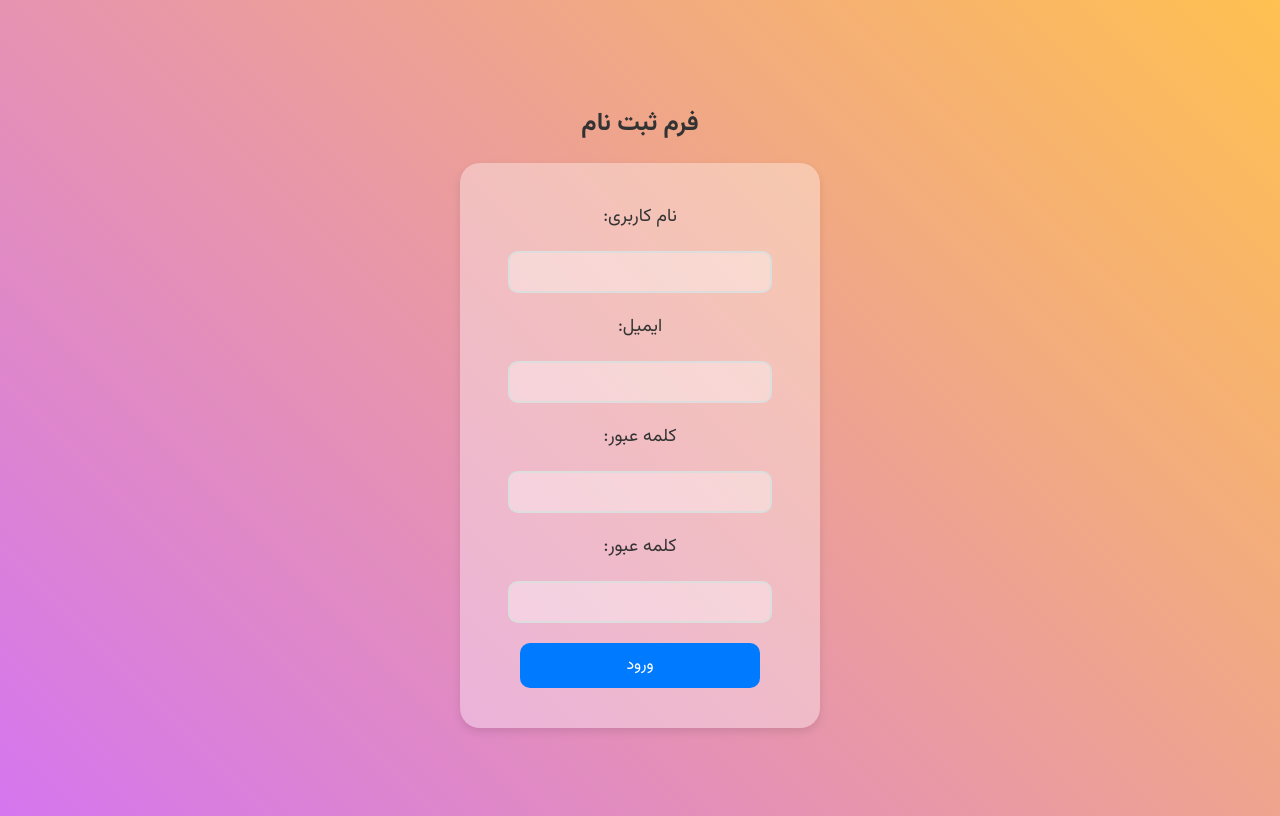
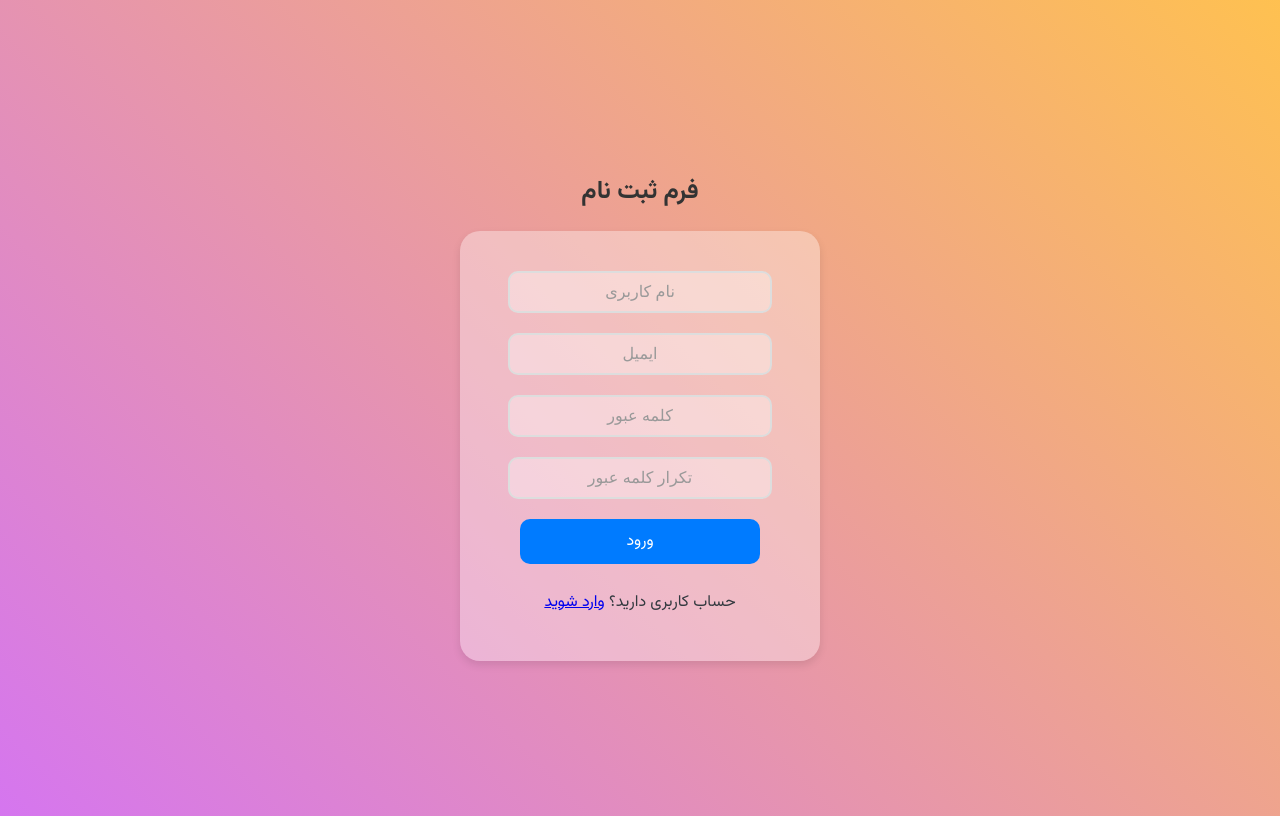
Before and after one commit to AmirHB3/AmirHB, a PHP site: page /components/registerAction.php in a window 1280 px wide. Run offline with PHP 8.4, Linux system fonts and the light colour scheme.

Commit message:
linking register  DB & edit login/register form
Linking the register to the database and editing the login and register form

```diff
--- a/assets/css/login_register.css
+++ b/assets/css/login_register.css
@@ -18,7 +18,6 @@ body {
     50% { background-position: 100% 50%; }
     100% { background-position: 0% 50%; }
 }
-
 
 /* login form */
 form {
@@ -58,6 +57,7 @@ input[type="password"] {
     text-align: center;
     background-color: rgba(255, 255, 255, 0.35);
     transition: border-color 0.3s ease;
+    font-family: 'Vazir', sans-serif;
 }
 
 input[type="text"]:focus,
@@ -65,10 +65,36 @@ input[type="password"]:focus {
     border-color: #0056b3;
 }
 
+/* Placeholder styles */
+input[type="text"]::placeholder,
+input[type="email"]::placeholder,
+input[type="password"]::placeholder {
+    color: #999;
+    font-family: 'Vazir', sans-serif;
+    font-size: 16px;
+    opacity: 1; /* For older browsers */
+    transition: all 0.5s ease;
+    position: relative;
+    animation: placeholderAnimation 2s infinite ease-in-out;
+}
+
+@keyframes placeholderAnimation {
+    0% { transform: translateX(0); opacity: 0.5; }
+    50% { transform: translateX(10px); opacity: 1; }
+    100% { transform: translateX(0); opacity: 0.5; }
+}
+
+input[type="text"]:focus::placeholder,
+input[type="email"]:focus::placeholder,
+input[type="password"]:focus::placeholder {
+    color: #0056b3;
+    animation: none;
+    opacity: 0.5;
+}
+
 input[type="submit"] {
     font-family: "vazirmatn";
     width: 80%;
-    height: 80%;
     padding: 10px 20px;
     margin: 10px;
     border: none;
--- a/components/login.php
+++ b/components/login.php
@@ -1,9 +1,7 @@
 <?php
-// دریافت اطلاعات از فرم
-$username = $_GET['username'];
-$password = $_GET['password'];
+$username = $_POST['username'];
+$password = $_POST['password'];
 
-// نمایش اطلاعات ورودی
 echo "<h1>ورود موفقیت آمیز</h1>";
 echo "<p>نام کاربری: " . $username . "</p>";
 echo "<p>کلمه عبور: " . $password . "</p>";
--- a/components/registerAction.php
+++ b/components/registerAction.php
@@ -9,16 +9,13 @@
 </head>
 <body>
     <h1>فرم ثبت نام</h1>
-    <form action="register.php" method="get">
-        <label for="username">نام کاربری:</label>
-        <input type="text" id="username" name="username" required>
-        <label for="email">ایمیل: </label>
-        <input type="email" id="email" name="email" required>
-        <label for="password">کلمه عبور:</label>
-        <input type="password" id="password" name="password" required>
-        <label for="repassword">کلمه عبور:</label>
-        <input type="password" id="repassword" name="repassword" required>
+    <form action="register.php" method="post">
+        <input type="text" id="username" name="username" placeholder="نام کاربری" required>
+        <input type="email" id="email" name="email" placeholder="ایمیل" required>
+        <input type="password" id="password" name="password" placeholder="کلمه عبور" required>
+        <input type="password" id="repassword" name="repassword" placeholder="تکرار کلمه عبور" required>
         <input type="submit" value="ورود">
+        <p>حساب کاربری دارید؟ <a href="loginAction.php">وارد شوید</a></p>
     </form>
 </body>
 </html>
```
Also changed, not shown: components/loginAction.php (+4 -5 lines), components/register.php (+8 -4 lines).
